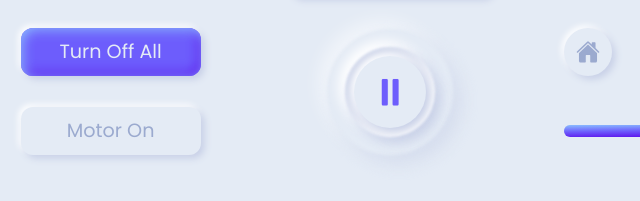
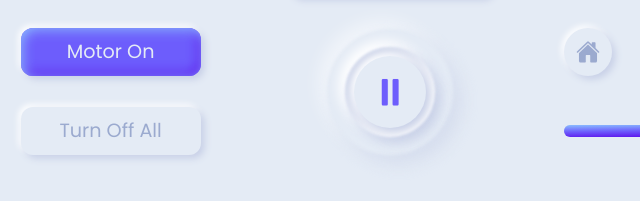
Before and after one commit to SantaKlaus2309/home_dashboard, a plain HTML site: page index.html in a window 1280 px wide. Shown: the part 436-637 px from the top of the page, 233-873 px from the left. Drawn offline with nearby package versions, Linux system fonts and the light colour scheme.

Commit message:
Update index.html

```diff
--- a/index.html
+++ b/index.html
@@ -36,8 +36,8 @@
     </div>
 
 
-    <div class="btn btn__primary" onclick="myFunction4()"><p>Turn Off All</p></div>
-    <div class="btn btn__secondary" onclick="myFunction3()"><p>Motor On </p></div>
+    <div class="btn btn__primary" onclick="myFunction3()"><p>Motor On</p></div>
+    <div class="btn btn__secondary" onclick="myFunction4()"><p>Turn Off All </p></div>
 
     <div class="clock">
       <div class="hand hours"></div>
```
